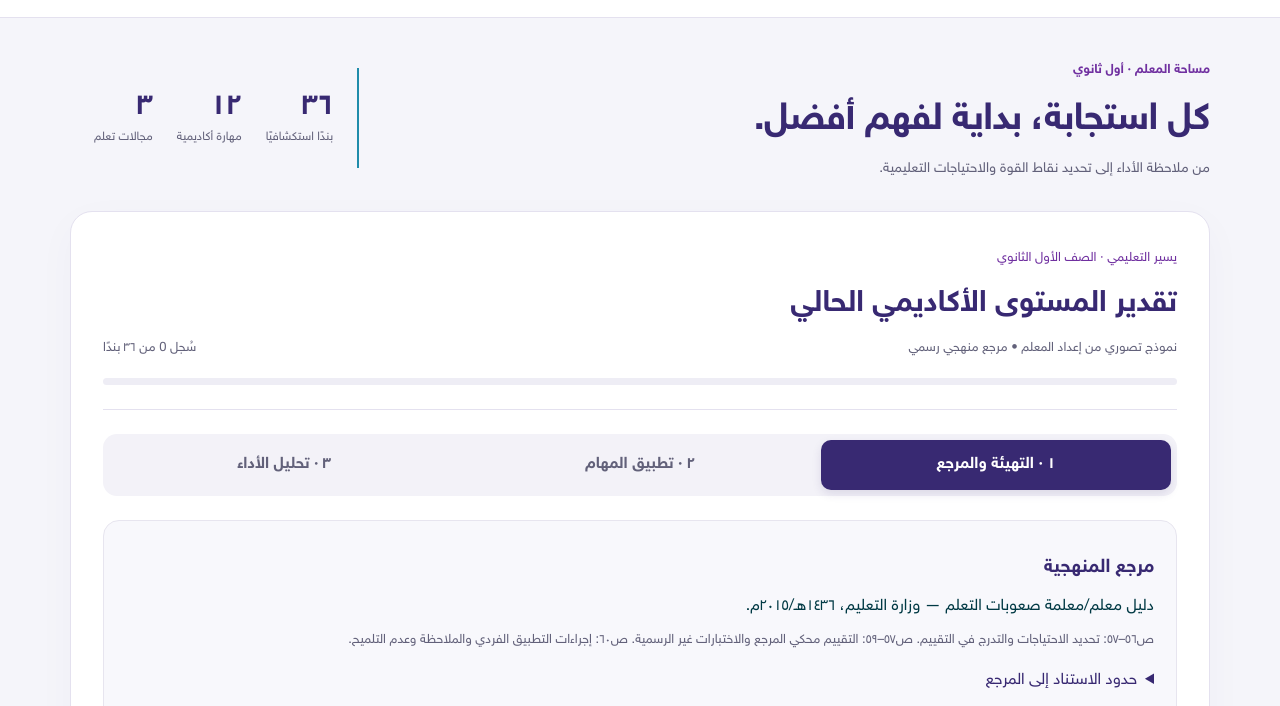
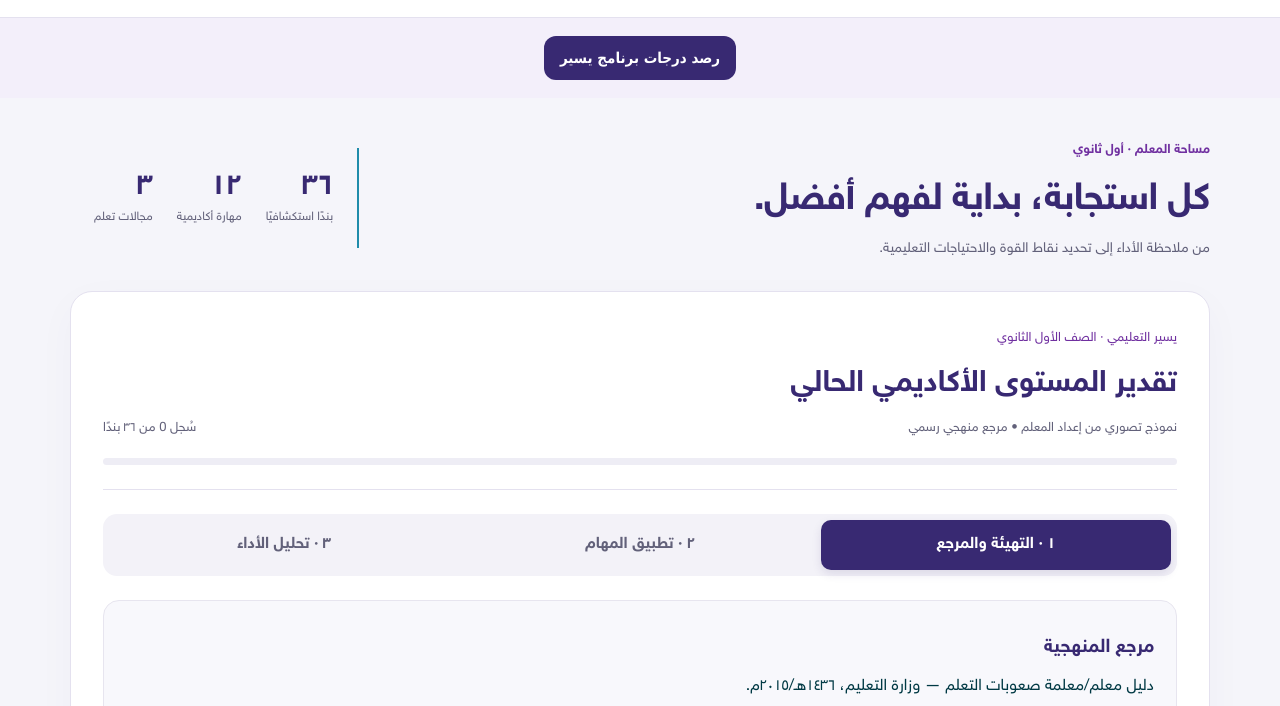
Before and after one commit to i-SAEED7/yasir-learning-profile, a plain HTML site: page index.html in a window 1280 px wide. Shown: the part 93-799 px from the top of the page. Drawn offline with Linux system fonts and the light colour scheme.

Commit message:
Add navigation link to Yasir grades portal

```diff
--- a/index.html
+++ b/index.html
@@ -1,7 +1,7 @@
 <!doctype html>
 <html lang="ar" dir="rtl"><head><meta charset="utf-8"><meta name="viewport" content="width=device-width, initial-scale=1"><meta name="color-scheme" content="light"><meta name="description" content="نموذج تصوري لتقدير المستوى الأكاديمي لطلاب يسير، مستند إلى دليل صعوبات التعلم، مع تقرير قابل للطباعة."><title>برنامج يسير التعليمي | تحديد المستوى</title><link rel="stylesheet" href="assets/font-reg.css"><link rel="stylesheet" href="assets/font-bd.css"><meta property="og:title" content="برنامج يسير التعليمي | تحديد المستوى"><meta property="og:description" content="نموذج لتحديد المستوى الأكاديمي ومراجعة نقاط القوة والاحتياجات التعليمية."><meta property="og:type" content="website"></head><body>
 <div class="site-top"><div><div class="site-title">يسير <span class="brand-divider">/</span> الملف التعليمي</div><div class="site-subtitle">من الأداء الحالي إلى احتياجات تعليمية واضحة</div></div><span class="site-chip">نموذج تصوري</span></div>
-<main><div class="intro"><div><span class="eyebrow">مساحة المعلم · أول ثانوي</span><h1>كل استجابة، بداية لفهم أفضل.</h1><p>من ملاحظة الأداء إلى تحديد نقاط القوة والاحتياجات التعليمية.</p></div><div class="intro-stats"><div><strong>٣٦</strong><span>بندًا استكشافيًا</span></div><div><strong>١٢</strong><span>مهارة أكاديمية</span></div><div><strong>٣</strong><span>مجالات تعلم</span></div></div></div>
+<div style="padding:10px 16px;text-align:center;background:#f3effa"><a href="grades/" style="display:inline-flex;align-items:center;justify-content:center;background:#382972;color:#fff;text-decoration:none;padding:10px 16px;border-radius:12px;font:700 15px Tahoma,Arial,sans-serif;min-height:44px;margin:8px">رصد درجات برنامج يسير</a></div><main><div class="intro"><div><span class="eyebrow">مساحة المعلم · أول ثانوي</span><h1>كل استجابة، بداية لفهم أفضل.</h1><p>من ملاحظة الأداء إلى تحديد نقاط القوة والاحتياجات التعليمية.</p></div><div class="intro-stats"><div><strong>٣٦</strong><span>بندًا استكشافيًا</span></div><div><strong>١٢</strong><span>مهارة أكاديمية</span></div><div><strong>٣</strong><span>مجالات تعلم</span></div></div></div>
 <div id="ys-baseline" dir="rtl" lang="ar">
 <style>
 #ys-baseline{--ys-bg:light-dark(#f7f5f0,#1d2323);--ys-panel:light-dark(#ffffff,#282f2f);--ys-text:light-dark(#233b3a,#edf2ed);--ys-sub:light-dark(#556965,#bccbc7);--ys-line:light-dark(#d9e1db,#465350);--ys-key:light-dark(#275c54,#b9d8c9);--ys-onkey:light-dark(#ffffff,#203b33);color:var(--ys-text);background:var(--ys-bg);font-family:Tahoma,Arial,sans-serif;border-radius:18px;padding:22px;box-sizing:border-box;max-width:100%}
```
